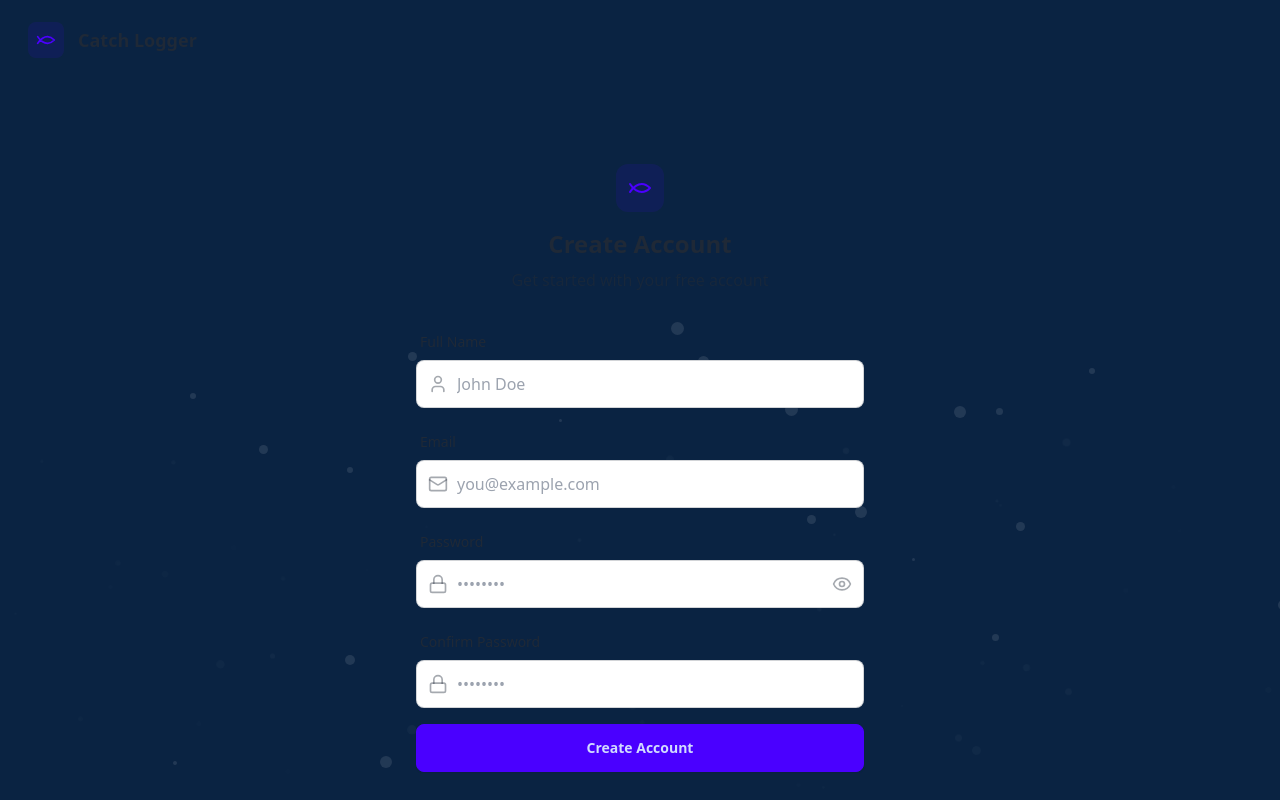
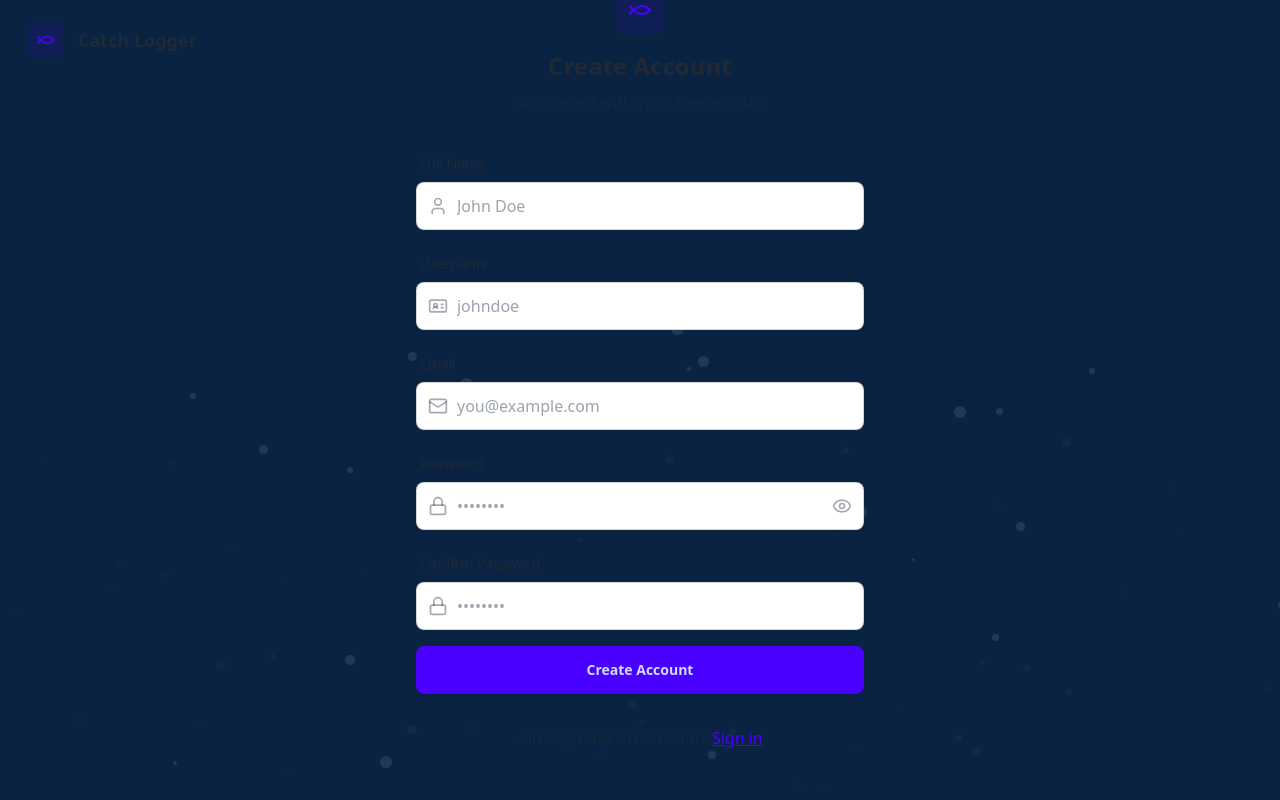
Before and after one commit to nathandyer98/catch-logger-mern, a React (Vite) app in the folder frontend/: page /signup in a window 1280 px wide. Built offline with nearby package versions, Linux system fonts and the light colour scheme; no server answers.

Commit message:
updated signup page
+added username field to signup
+updated forms interface with username
+minor margin change for top navbar

```diff
--- a/frontend/src/pages/SignUpPage.tsx
+++ b/frontend/src/pages/SignUpPage.tsx
@@ -9,6 +9,7 @@ import {
   Mail,
   FishSymbol,
   User,
+  IdCard,
 } from "lucide-react";
 import { SignupFormData } from "../types/forms";
 import toast from "react-hot-toast";
@@ -18,6 +19,7 @@ const SignUpPage = () => {
   const [formData, setFormData] = useState<SignupFormData>({
     fullName: "",
     email: "",
+    username: "",
     password: "",
     confirmPassword: "",
   });
@@ -49,7 +51,7 @@ const SignUpPage = () => {
   };
 
   return (
-    <div className="flex min-h-screen min-w-screen justify-center items-center">
+    <div className="flex min-h-screen min-w-screen justify-center items-center -m-32">
       <div className="w-full max-w-md space-y-8">
         {/* Header */}
         <div className="text-center mb-8">
@@ -84,6 +86,26 @@ const SignUpPage = () => {
                 value={formData.fullName}
                 onChange={(e) =>
                   setFormData({ ...formData, fullName: e.target.value })
+                }
+              />
+            </div>
+          </div>
+
+          <div className="form-control">
+            <label className="label">
+              <span className="label-text font-medium">Username</span>
+            </label>
+            <div className="relative">
+              <div className="absolute inset-y-0 left-0 pl-3 flex items-center pointer-events-none">
+                <IdCard className="size-5 text-base-content/40" />
+              </div>
+              <input
+                type="username"
+                className={`input input-bordered w-full pl-10`}
+                placeholder="johndoe"
+                value={formData.username}
+                onChange={(e) =>
+                  setFormData({ ...formData, username: e.target.value })
                 }
               />
             </div>
--- a/frontend/src/types/forms.ts
+++ b/frontend/src/types/forms.ts
@@ -1,6 +1,7 @@
 export interface SignupFormData {
     fullName: string;
     email: string;
+    username: string;
     password: string;
     confirmPassword: string;
 }
```
